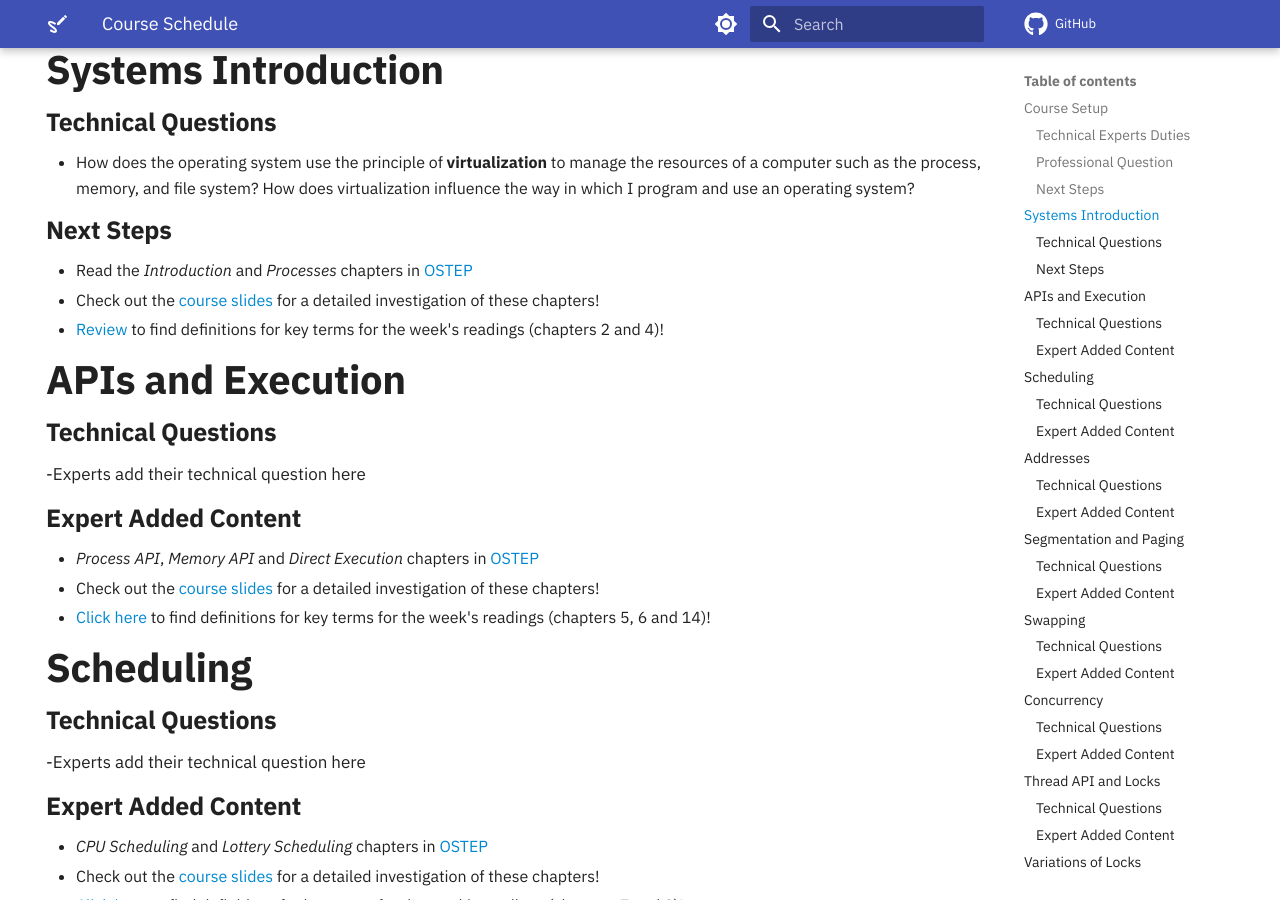
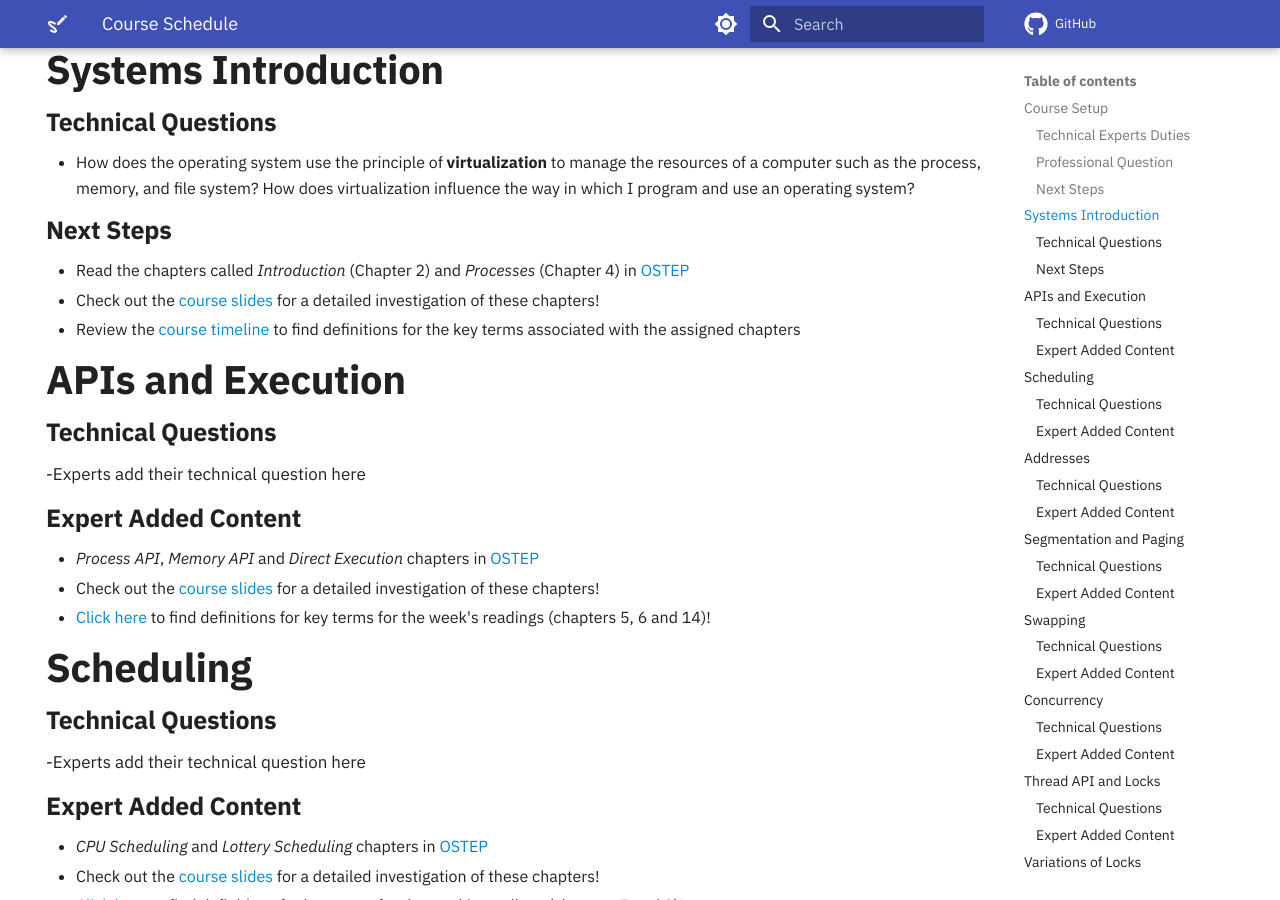
Before and after one commit to OS-Sketch/www.os-sketch.com, an MkDocs documentation site: the page built from docs/operating-systems/schedule.md, in a window 1280 px wide and 900 px high, scrolled down 678 px. Built offline with MkDocs 1.6.1 and Material for MkDocs 9.7.7, drawn with Linux system fonts in a browser that asks for light colours; comment, search, counter and statistics services are not loaded.

Commit message:
fix: Revise the Next Steps in the Systems Introduction for schedule.

```diff
--- a/docs/operating-systems/schedule.md
+++ b/docs/operating-systems/schedule.md
@@ -39,12 +39,12 @@ hide:
 
 ### Next Steps
 
-- Read the *Introduction* and *Processes* chapters in
-  [OSTEP](https://pages.cs.wisc.edu/~remzi/OSTEP/)
+- Read the chapters called *Introduction* (Chapter 2) and *Processes* (Chapter
+  4) in [OSTEP](https://pages.cs.wisc.edu/~remzi/OSTEP/)
 - Check out the [course slides](/slides/operating-systems/systems-introduction/)
   for a detailed investigation of these chapters!
-- [Review](#important-terms) to find definitions for key terms for the
-  week's readings (chapters 2 and 4)!
+- Review the [course timeline](#important-terms) to find definitions for the key
+  terms associated with the assigned chapters
 
 ## APIs and Execution
 
```
